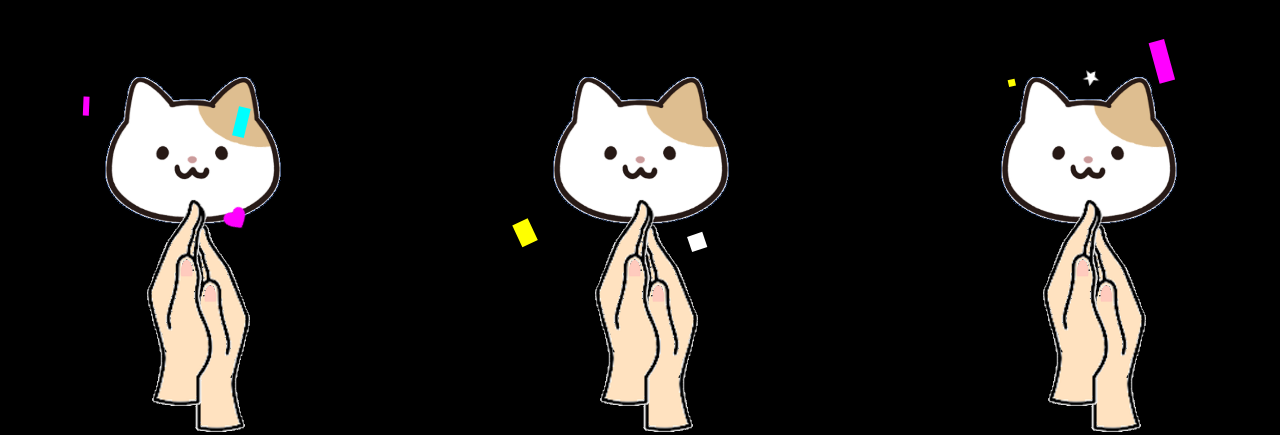
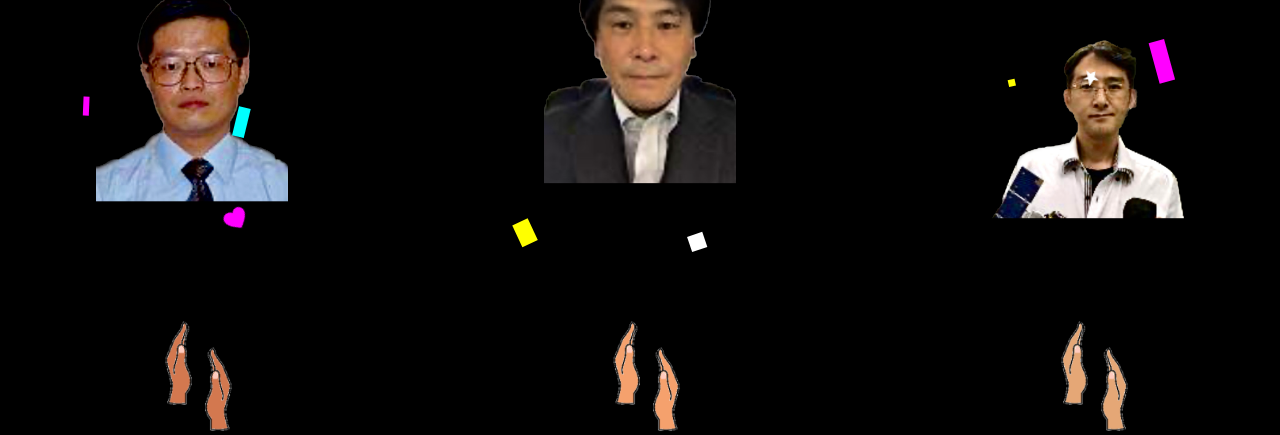
Before and after one commit to attyoh/birthday, a plain HTML site: page omikawa/birthday.html in a window 1280 px wide. Shown: the part 429-864 px from the top of the page. Drawn offline with Linux system fonts and the light colour scheme.

Commit message:
change image

```diff
--- a/omikawa/birthday.html
+++ b/omikawa/birthday.html
@@ -11,40 +11,40 @@
 
     <!-- 真ん中の画像 -->
     <div class="img-cat" id="img-cat-center">
-        <img id="img_cat" src="img/cat.jpg" alt="写真">
+        <img id="img_cat" src="img/syuto.jpg" alt="写真">
     </div>
 
     <div class="img-hand" id="img-container-center_right">
-        <img id="img_center_right" src="img/right.jpg" alt="写真">
+        <img id="img_center_right" src="img/syuto-right.jpg" alt="写真">
     </div>
 
     <div class="img-hand" id="img-container-center_left">
-        <img id="img_center_left" src="img/left.jpg" alt="写真">
+        <img id="img_center_left" src="img/syuto-left.jpg" alt="写真">
     </div>
 
     <!-- 右側の画像 -->
     <div class="img-cat" id="img-cat-right">
-        <img id="img_cat" src="img/cat.jpg" alt="写真">
+        <img id="img_cat" src="img/arai.jpg" alt="写真">
     </div>
 
     <div class="img-hand" id="img-container-right_right">
-        <img class="img-hand" id="img_right_right" src="img/right.jpg" alt="写真">
+        <img class="img-hand" id="img_right_right" src="img/arai-right.jpg" alt="写真">
     </div>
 
     <div class="img-hand" id="img-container-right_left">
-        <img id="img_right_left" src="img/left.jpg" alt="写真">
+        <img id="img_right_left" src="img/arai-left.jpg" alt="写真">
     </div>
 
     <!-- 左側の画像 -->
     <div class="img-cat" id="img-cat-left">
-        <img id="img_cat" src="img/cat.jpg" alt="写真">
+        <img id="img_cat" src="img/syu.jpg" alt="写真">
     </div>
     <div class="img-hand" id="img-container-left_right">
-        <img id="img_left_right" src="img/right.jpg" alt="写真">
+        <img id="img_left_right" src="img/syu-right.jpg" alt="写真">
     </div>
 
     <div class="img-hand" id="img-container-left_left">
-        <img id="img_left_left" src="img/left.jpg" alt="写真">
+        <img id="img_left_left" src="img/syu-left.jpg" alt="写真">
     </div>
 
     <script src="js/script.js"></script>
```
Also changed, not shown: omikawa/img/arai-left.jpg (added), omikawa/img/arai-right.jpg (added), omikawa/img/arai.jpg (added), omikawa/img/cat.jpg (deleted), omikawa/img/left.jpg (deleted), omikawa/img/right.jpg (deleted), omikawa/img/syu-left.jpg (added), omikawa/img/syu-right.jpg (added), omikawa/img/syu.jpg (added), omikawa/img/syuto-left.jpg (added), omikawa/img/syuto-right.jpg (added), omikawa/img/syuto.jpg (added), 1 other file.
